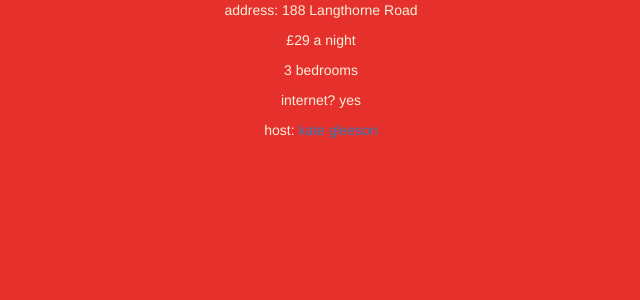
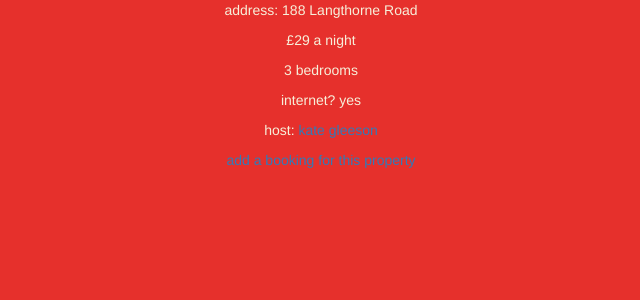
Before and after one commit to allbecauseyoutoldmeso/pass_the_booking_2, a Django app: page /properties/3/ in a window 1280 px wide. Shown: the top 300 px of the page, without its empty margins (319-959 px from the left). Run offline with Django 3.2, Linux system fonts and the light colour scheme; data comes from the database, SQL or seed files in the repository; both versions use the stored data as it was after the commit; some libraries are stand-ins or nearby versions.

Commit message:
form for adding bookings for individual properties

```diff
--- a/pass_the_booking/admin.py
+++ b/pass_the_booking/admin.py
@@ -5,3 +5,6 @@ admin.site.register(Client)
 
 from .models import Property
 admin.site.register(Property)
+
+from .models import Booking
+admin.site.register(Booking)
--- a/pass_the_booking/templates/pass_the_booking/client_detail.html
+++ b/pass_the_booking/templates/pass_the_booking/client_detail.html
@@ -8,7 +8,7 @@
   <p>telephone: {{ client.telephone }}</p>
 
   {% for property in properties %}
-    <p>{{ property.address }}</p>
+    <p><a href="{% url 'property_detail' pk=property.pk %}">{{ property.address }}</a></p>
   {% endfor %}
 
   <a href="{% url 'property_new' pk=client.pk %}">add a property for this client</a>
--- a/pass_the_booking/templates/pass_the_booking/property_detail.html
+++ b/pass_the_booking/templates/pass_the_booking/property_detail.html
@@ -7,5 +7,6 @@
   <p>{{ property.bedrooms }} bedrooms</p>
   <p>internet?  {% if property.internet == True %}yes{% else %}no{% endif %}</p>
   <p>host: <a href="{% url 'client_detail' pk=property.client.pk %}">{{ property.client.name }}</a></p>
+  <a href="{% url 'booking_new' pk=property.pk %}">add a booking for this property</a>
 
 {% endblock %}
--- a/pass_the_booking/urls.py
+++ b/pass_the_booking/urls.py
@@ -9,4 +9,6 @@ urlpatterns = [
     url(r'^properties/$', views.properties, name='properties'),
     url(r'^properties/(?P<pk>\d+)/$', views.property_detail, name='property_detail'),
     url(r'^client/(?P<pk>\d+)/properties/new/$', views.property_new, name='property_new'),
+    url(r'^properties/(?P<pk>\d+)/bookings/new/$', views.booking_new, name='booking_new'),
+    url(r'^bookings/(?P<pk>\d+)/$', views.booking_detail, name='booking_detail'),
 ]
--- a/pass_the_booking/views.py
+++ b/pass_the_booking/views.py
@@ -1,6 +1,6 @@
-from .models import Client, Property
+from .models import Client, Property, Booking
 from django.shortcuts import render, get_object_or_404, redirect
-from .forms import ClientForm, PropertyForm
+from .forms import ClientForm, PropertyForm, BookingForm
 
 def client_list(request):
     clients = Client.objects.order_by('name')
@@ -42,6 +42,23 @@ def property_detail(request, pk):
     property = get_object_or_404(Property, pk=pk)
     return render(request, 'pass_the_booking/property_detail.html', {'property': property })
 
+def booking_detail(request, pk):
+    booking = get_object_or_404(Booking, pk=pk)
+    return render(request, 'pass_the_booking/booking_detail.html', {'booking': booking })
+
+def booking_new(request, pk):
+    property = get_object_or_404(Property, pk=pk)
+    if request.method == "POST":
+        form = BookingForm(request.POST)
+        if form.is_valid():
+            booking = form.save(commit=False)
+            booking.property = property
+            booking.save()
+            return redirect('booking_detail', pk=booking.pk)
+    else:
+        form = BookingForm()
+        return render(request, 'pass_the_booking/booking_edit.html', { 'form': form, 'property': property })
+
 def property_new(request, pk):
     client = get_object_or_404(Client, pk=pk)
     if request.method == "POST":
```
Also changed, not shown: pass_the_booking/forms.py (+7 -1 lines), pass_the_booking/templates/pass_the_booking/booking_detail.html (added, +10 -0 lines), pass_the_booking/templates/pass_the_booking/booking_edit.html (added, +12 -0 lines), README.md (added), db.sqlite3.
